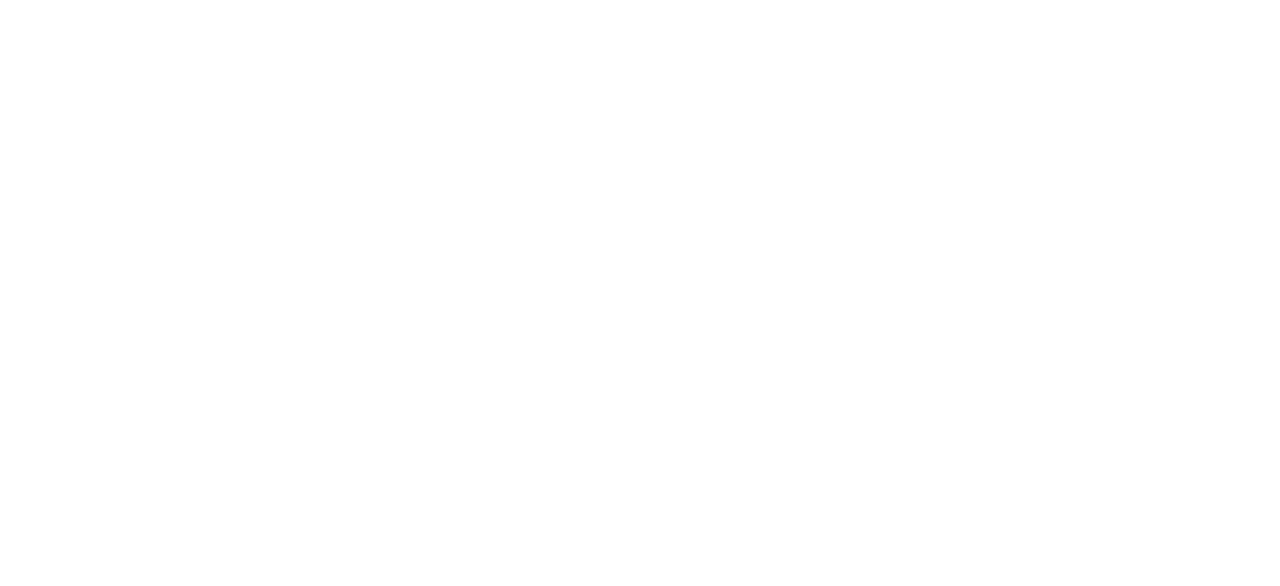
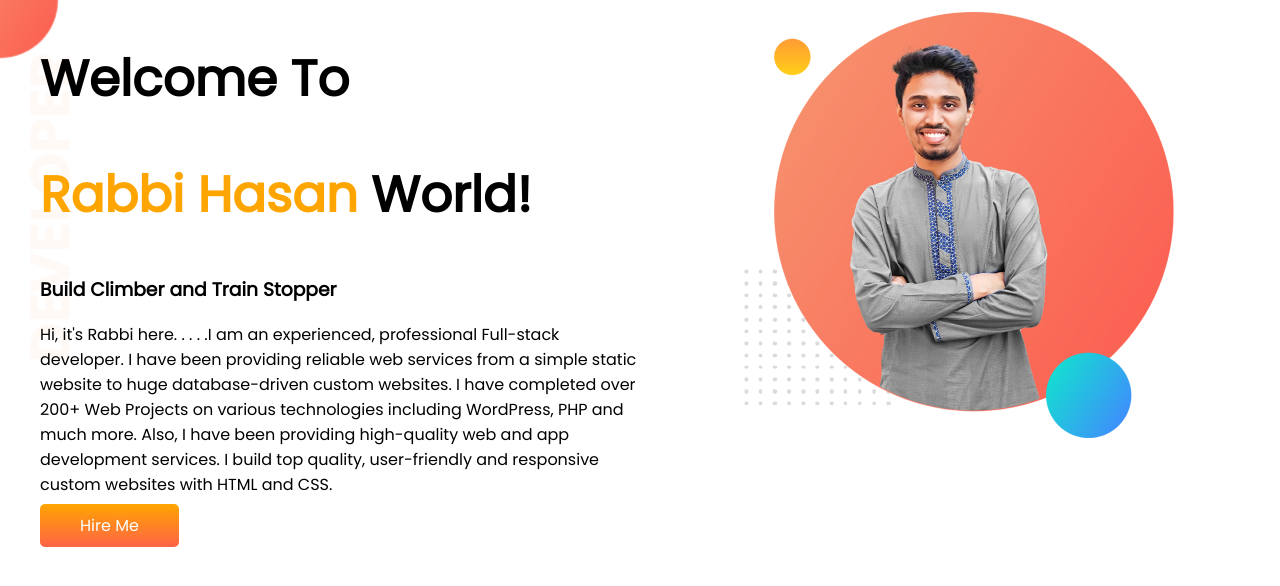
Before and after one commit to Rabbi01521/Developer-Portfolio, a plain HTML site: page index.html in a window 1280 px wide. Drawn offline with Linux system fonts and the light colour scheme.

Commit message:
Top-Banner added

```diff
--- a/index.html
+++ b/index.html
@@ -5,9 +5,23 @@
     <meta http-equiv="X-UA-Compatible" content="IE=edge">
     <meta name="viewport" content="width=device-width, initial-scale=1.0">
     <title>Rabbi Portfolio</title>
+    <link rel="preconnect" href="https://fonts.googleapis.com">
+    <link rel="preconnect" href="https://fonts.gstatic.com" crossorigin>
+    <link href="https://fonts.googleapis.com/css2?family=Poppins&display=swap" rel="stylesheet">
     <link rel="stylesheet" href="style.css">
 </head>
 <body>
-
+<section class="top-banner">
+    <div class="half-width">
+        <h1>Welcome To</h1>
+        <h1> <span class="orange-color">Rabbi Hasan</span>  World!</h1>
+        <h3>Build Climber and Train Stopper</h3>
+        <p>Hi, it's Rabbi here. . . . .I am an experienced, professional Full-stack developer. I have been providing reliable web services from a simple static website to huge database-driven custom websites. I have completed over 200+ Web Projects on various technologies including WordPress, PHP and much more. Also, I have been providing high-quality web and app development services. I build top quality, user-friendly and responsive custom websites with HTML and CSS.</p>
+        <a class="link-btn" href="https://www.linkedin.com/in/md-rabbi-hasan-206378147/" target="blank">Hire Me</a>
+    </div>
+    <div class="half-width">
+        <img src="images/Rabbi-BG.png" alt="">
+    </div>
+</section>
 </body>
 </html>
--- a/style.css
+++ b/style.css
@@ -0,0 +1,37 @@
+body {
+  font-family: "Poppins", sans-serif;
+  margin: 0;
+}
+
+h1 {
+  font-size: 50px;
+}
+
+.orange-color {
+  color: orange;
+}
+
+section {
+  display: flex;
+}
+
+.top-banner {
+  background-image: url(images/top-banner.png);
+  background-repeat: no-repeat;
+}
+.half-width {
+  width: 50%;
+  padding-left: 40px;
+}
+
+.half-width img {
+  width: 100%;
+}
+
+.link-btn {
+  text-decoration: none;
+  color: white;
+  background-image: linear-gradient(orange, tomato);
+  padding: 10px 40px;
+  border-radius: 5px;
+}
```
Also changed, not shown: images/Rabbi-BG-2.png (added), images/Rabbi-BG.png (added), images/dream-bg.png (added), images/exp-bg.png (added), images/jhankar.png (added), images/jhankar2.png (added), images/my-bg.png (added), images/my-bg2.png (added), images/top-banner.png (added), 1 other file.
